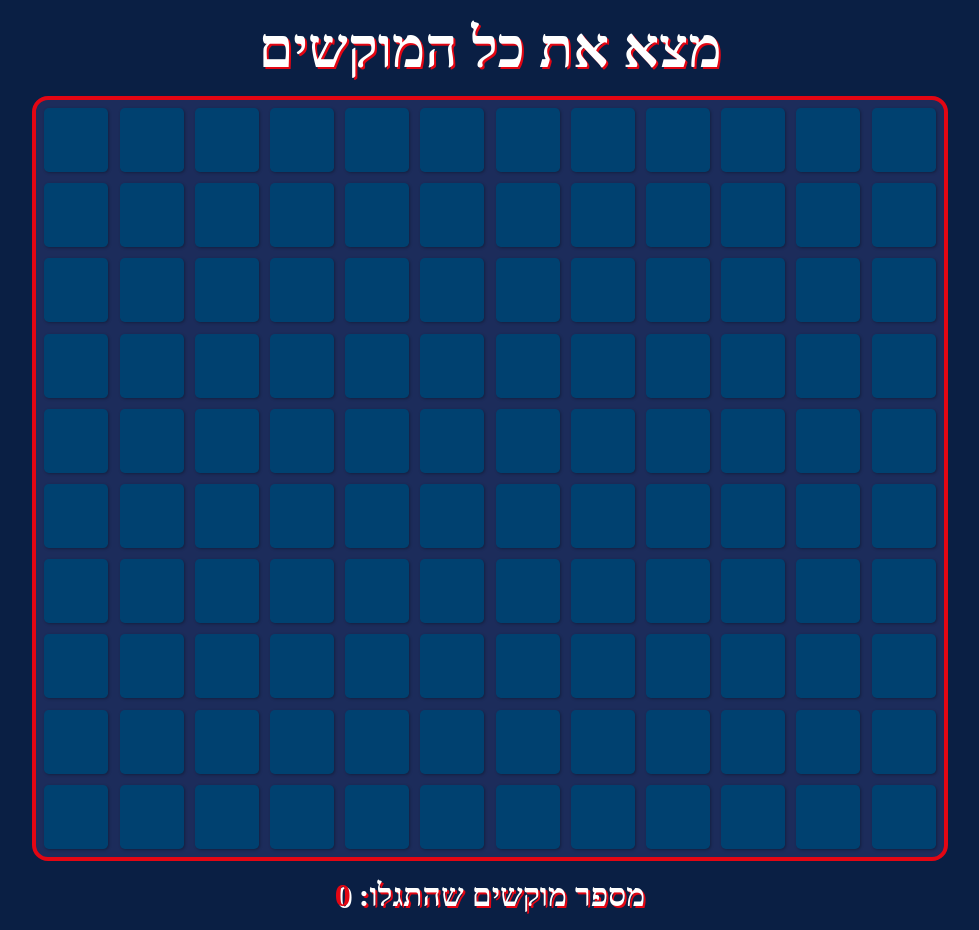
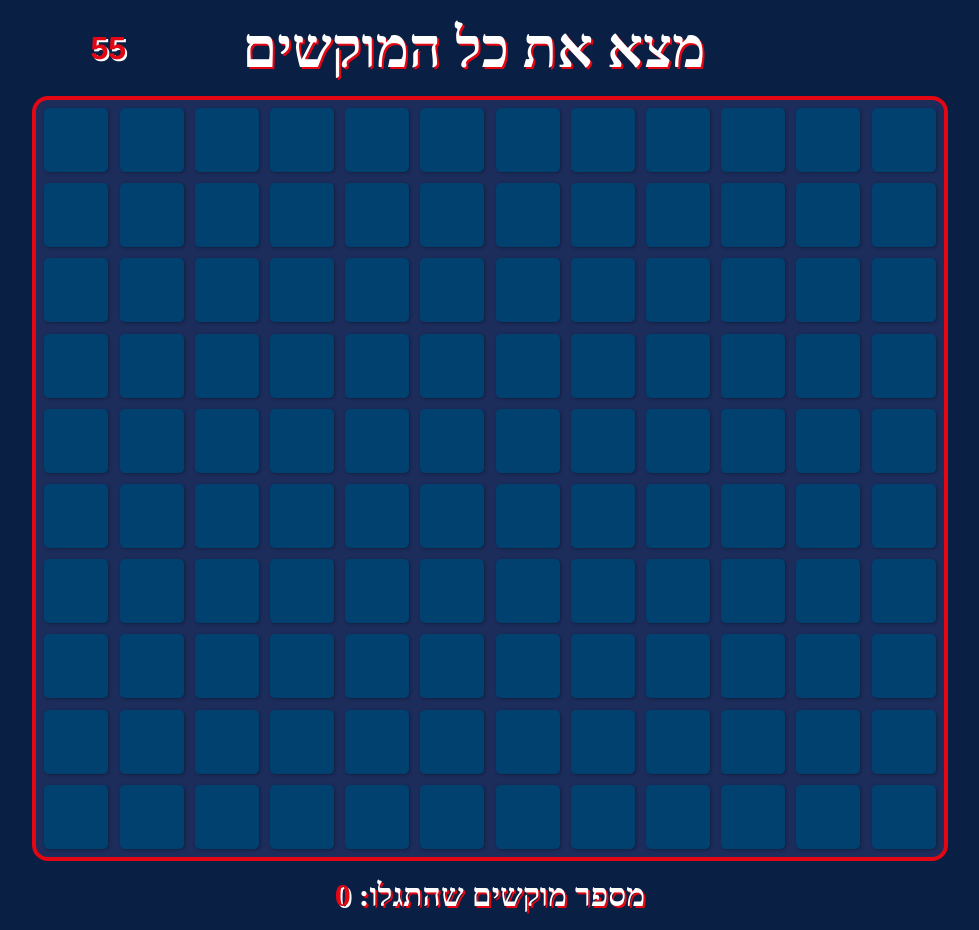
Before and after one commit to yyo6420/minesweeper, a React (Vite) app: page / in a window 1280 px wide. Shown: the whole page, without its empty margins (150-1129 px from the left). Built offline with nearby package versions, Linux system fonts and the light colour scheme.

Commit message:
timer 60s added

```diff
--- a/src/App.jsx
+++ b/src/App.jsx
@@ -1,14 +1,26 @@
 import Board from "./components/Board";
 import "./styles/App.css";
 import { useState } from "react";
-
+import Timer from "./components/Timer";
 function App() {
+  const [isWon, setIswon] = useState(false);
   const [counter, setCounter] = useState(0);
+  const [timer, setTimer] = useState(60);
   return (
     <div className="page">
-      <h1 className="pageTitle">מצא את כל המוקשים</h1>
+      <div className="titleAndTimerDiv">
+        <h1 className="pageTitle">מצא את כל המוקשים</h1>
+        <Timer timer={timer} setTimer={setTimer} isWon={isWon} />
+      </div>
       <div>
-        <Board counter={counter} setCounter={setCounter} />
+        <Board
+          setIswon={setIswon}
+          isWon={isWon}
+          counter={counter}
+          timer={timer}
+          setTimer={setTimer}
+          setCounter={setCounter}
+        />
       </div>
       <h2 className="counterText">
         מספר מוקשים שהתגלו: <span className="counter">{counter}</span>
--- a/src/components/Block.jsx
+++ b/src/components/Block.jsx
@@ -1,11 +1,20 @@
 import { useEffect, useState } from "react";
 import NotBomb from "./NotBomb";
 import Bomb from "./Bomb";
-function Block({ index, counter, setCounter, bombList, setIswon, isWon }) {
+function Block({
+  index,
+  counter,
+  setCounter,
+  bombList,
+  setIswon,
+  isWon,
+  timer,
+}) {
   const [pressed, setPressed] = useState(false);
 
   const handleClick = () => {
     if (isWon) return;
+    if (timer === 0) return;
     setPressed(true);
   };
 
@@ -16,7 +25,6 @@ function Block({ index, counter, setCounter, bombList, setIswon, isWon }) {
     }
   }, [pressed]);
 
-
   if (pressed && bombList.includes(index)) return <Bomb />;
   if (pressed) return <NotBomb />;
   return <div onClick={handleClick} className="block default"></div>;
--- a/src/components/Board.jsx
+++ b/src/components/Board.jsx
@@ -1,16 +1,16 @@
 import { useState } from "react";
+import { creatBombs } from "../utils/createBomb";
 import Block from "./Block";
-import { creatBombs } from "../utils/createBomb";
 
-function Board({ counter, setCounter }) {
+function Board({ counter, setCounter, timer, setTimer, isWon, setIswon }) {
   let bombs = creatBombs();
-  const [isWon, setIswon] = useState(false);
   const [blocks, setBlocks] = useState(new Array(120).fill(""));
   const [bombList, setBombList] = useState([...bombs]);
   const [gameId, setGameId] = useState(0);
 
   const playAgain = () => {
     setIswon(false);
+    setTimer(60);
     setBlocks(new Array(120).fill(""));
     setCounter(0);
     setBombList([...creatBombs()]);
@@ -29,9 +29,21 @@ function Board({ counter, setCounter }) {
           </div>
         </div>
       )}
+      {timer === 0 && (
+        <div className="winBlock">
+          <div className="winDiv">
+            <h1 className="winTitleText">נגמר הזמן 🙁</h1>
+            <button onClick={playAgain} className="winButton">
+              שחק שוב
+            </button>
+          </div>
+        </div>
+      )}
+
       <div className="gameBoard">
         {blocks.map((_, index) => (
           <Block
+            timer={timer}
             isWon={isWon}
             setIswon={setIswon}
             key={`${gameId}-${index}`}
--- /dev/null
+++ b/src/components/Timer.jsx
@@ -0,0 +1,21 @@
+import { useEffect } from "react";
+
+function Timer({ timer, setTimer, isWon }) {
+  useEffect(() => {
+    if (timer === 0) return;
+
+    const intervalId = setInterval(() => {
+      if (isWon) {
+        setTimer((prev) => prev);
+      } else {
+        setTimer((prev) => prev - 1);
+      }
+    }, 1000);
+
+    return () => clearInterval(intervalId);
+  }, [timer]);
+
+  return <h2 className="timer">{timer}</h2>;
+}
+
+export default Timer;
--- a/src/styles/App.css
+++ b/src/styles/App.css
@@ -8,6 +8,20 @@
   flex-direction: column;
   text-align: center;
   gap: 1rem;
+}
+
+.titleAndTimerDiv {
+  display: flex;
+  justify-content: space-around;
+  align-items: center;
+  padding-right: 11.5rem;
+}
+
+.timer {
+  font-size: 2rem;
+  font-family: 'Franklin Gothic Medium', 'Arial Narrow', Arial, sans-serif;
+  color: #e30613;
+  text-shadow: 2px 2px #ffffff;
 }
 
 .pageTitle {
```
